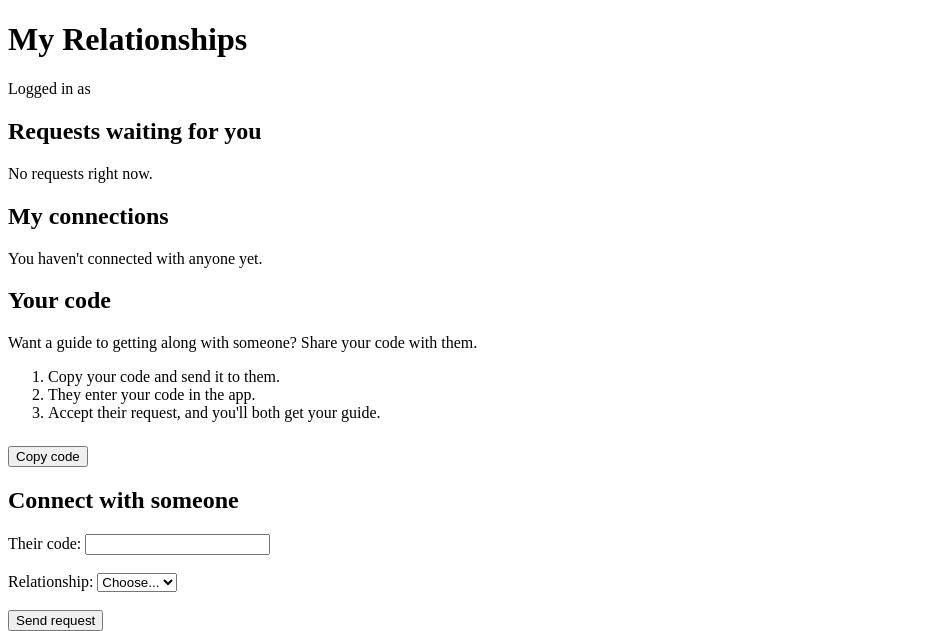
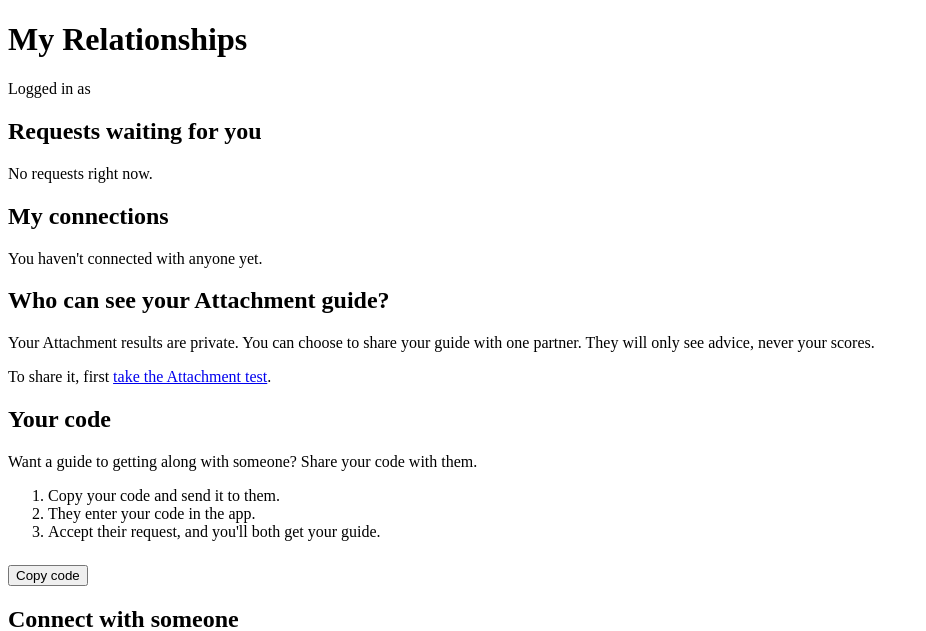
Before and after one commit to enuriuyanage16-cell/communication-relationship-recommender-app, a Flask app: template templates/relationships.html in a window 1280 px wide. Shown: the top 631 px of the page, without its empty margins (0-926 px from the left). Run offline with Flask 3, Linux system fonts and the light colour scheme; the template is opened without the code that fills it, so the values that code supplies are empty.

Commit message:
Add Attachment sharing choice to My Relationships

```diff
--- a/templates/relationships.html
+++ b/templates/relationships.html
@@ -90,6 +90,25 @@
     <p>You haven't connected with anyone yet.</p>
     {% endif %}
 
+    <h2>Who can see your Attachment guide?</h2>
+    <p>Your Attachment results are private. You can choose to share your guide with one partner. They will only see advice, never your scores.</p>
+    {% if not has_attachment %}
+    <p>To share it, first <a href="/attachment">take the Attachment test</a>.</p>
+    {% elif groups["Partner"] %}
+    <form method="post" action="/relationships">
+        <input type="hidden" name="action" value="share">
+        <select name="share_with">
+            <option value="nobody">Nobody</option>
+            {% for person in groups["Partner"] %}
+            <option value="{{ person.id }}" {% if person.id == share_with %}selected{% endif %}>Only {{ person.name }}</option>
+            {% endfor %}
+        </select>
+        <button type="submit">Save</button>
+    </form>
+    {% else %}
+    <p>Once you connect with someone as your Partner, you can choose to share it with them here.</p>
+    {% endif %}
+
     <h2>Your code</h2>
     <p>Want a guide to getting along with someone? Share your code with them.</p>
     <ol>
```
